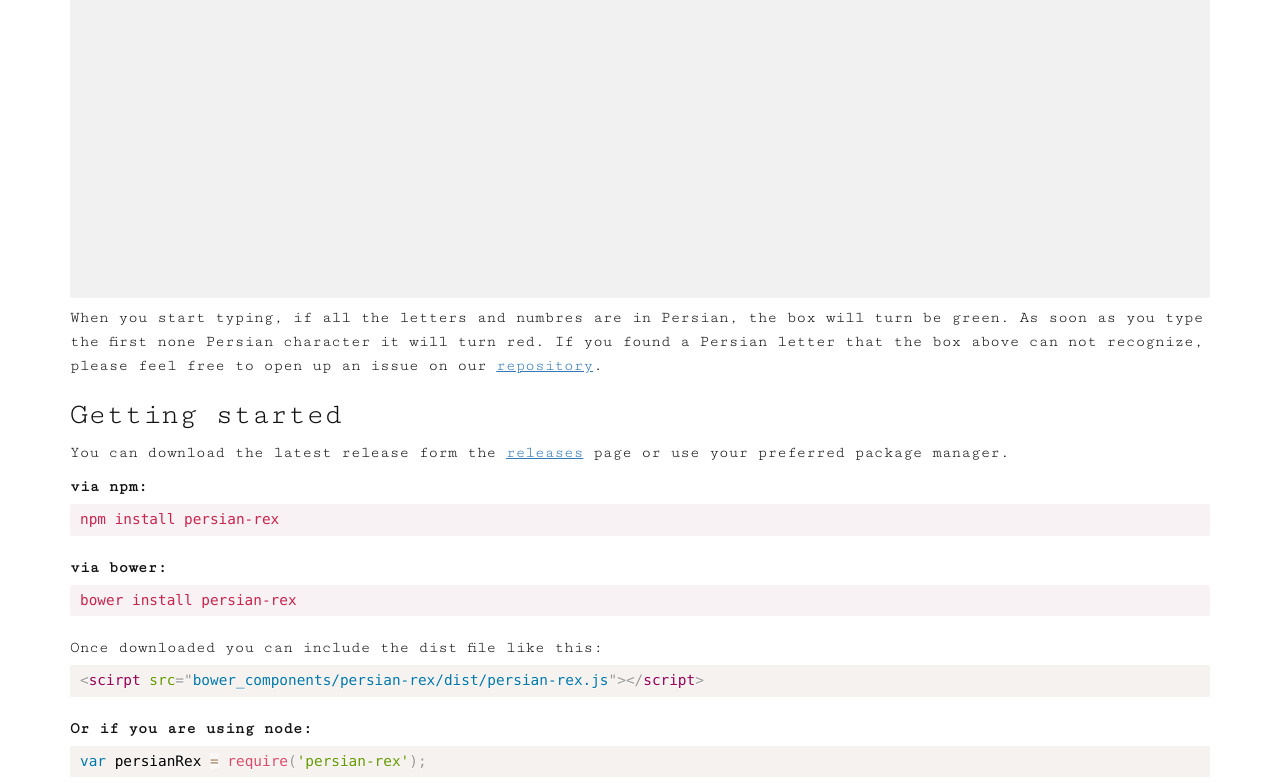
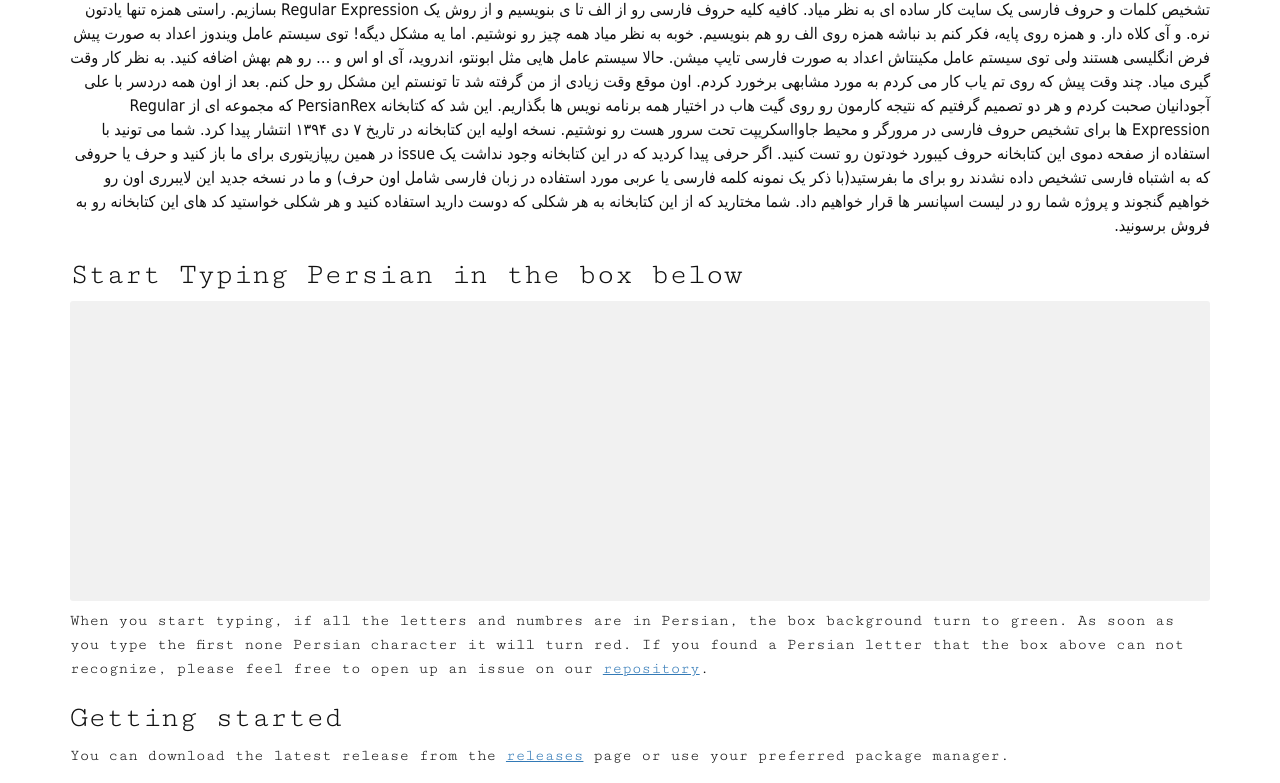
Before and after one commit to ImanMh/persianRex, a website: page index.html in a window 1280 px wide. Shown: the part 665-1448 px from the top of the page. Drawn offline with Linux system fonts and the light colour scheme; a web font is replaced by a local one.

Commit message:
docs update, typo fix

```diff
--- a/index.html
+++ b/index.html
@@ -21,6 +21,13 @@
   </div>
 
   <div class="container">
+    <h2>A few words with Persian users of this library</h2>
+    <p class="farsi">
+      تشخیص کلمات و حروف فارسی یک سایت کار ساده ای به نظر میاد. کافیه کلیه حروف فارسی رو از الف تا ی بنویسیم و از روش یک Regular Expression بسازیم. راستی همزه تنها یادتون نره. و آی کلاه دار. و همزه روی پایه، فکر کنم بد نباشه همزه روی الف رو هم بنویسیم. خوبه به نظر میاد همه چیز رو نوشتیم. اما یه مشکل دیگه! توی سیستم عامل ویندوز اعداد به صورت پیش فرض انگلیسی هستند ولی توی سیستم عامل مکینتاش اعداد به صورت فارسی تایپ میشن. حالا سیستم عامل هایی مثل ابونتو،‌ اندروید،‌ آی او اس و … رو هم بهش اضافه کنید. به نظر کار وقت گیری میاد. چند وقت پیش که روی تم یاب کار می کردم به مورد مشابهی برخورد کردم. اون موقع وقت زیادی از من گرفته شد تا تونستم این مشکل رو حل کنم. بعد از اون همه دردسر با علی آجودانیان صحبت کردم و هر دو تصمیم گرفتیم که نتیجه کارمون رو روی گیت هاب در اختیار همه برنامه نویس ها بگذاریم. این شد که کتابخانه PersianRex که مجموعه ای از Regular Expression ها برای تشخیص حروف فارسی در مرورگر و محیط جاوااسکریپت تحت سرور هست رو نوشتیم. نسخه اولیه این کتابخانه در تاریخ ۷ دی ۱۳۹۴ انتشار پیدا کرد.
+شما می تونید با استفاده از صفحه دموی این کتابخانه حروف کیبورد خودتون رو تست کنید. اگر حرفی پیدا کردید که در این کتابخانه وجود نداشت یک issue در همین ریپازیتوری برای ما باز کنید و حرف یا حروفی که به اشتباه فارسی تشخیص داده نشدند رو برای ما بفرستید(با ذکر یک نمونه کلمه فارسی یا عربی مورد استفاده در زبان فارسی شامل اون حرف) و ما در نسخه جدید این لایبرری اون رو خواهیم گنجوند و پروژه شما رو در لیست اسپانسر ها قرار خواهیم داد.
+
+شما مختارید که از این کتابخانه به هر شکلی که دوست دارید استفاده کنید و هر شکلی خواستید کد های این کتابخانه رو به فروش برسونید.
+    </p>
 
     <h2>Start Typing Persian in the box below</h2>
     <div class="row">
@@ -31,15 +38,15 @@
 
     <div class="row">
       <div class="col-md-12">
-        <p class="test">When you start typing, if all the letters and numbres are in Persian, the box will turn be green. As soon as you type the first none Persian character it will turn red. If you found a Persian letter that the box above can not recognize, please feel free to open up an issue on our <a href="https://github.com/ImanMh/persianRex/issues">repository</a>.</p>
+        <p class="test">When you start typing, if all the letters and numbres are in Persian, the box background turn to green. As soon as you type the first none Persian character it will turn red. If you found a Persian letter that the box above can not recognize, please feel free to open up an issue on our <a href="https://github.com/ImanMh/persianRex/issues">repository</a>.</p>
 
         <h2>Getting started</h2>
-        <p>You can download the latest release form the <a href="https://github.com/ImanMh/persianRex/releases">releases</a> page or use your preferred package manager.</p>
+        <p>You can download the latest release from the <a href="https://github.com/ImanMh/persianRex/releases">releases</a> page or use your preferred package manager.</p>
         <strong>via npm:</strong><br>
-        <code class="demo-code">npm install persian-rex</code><br>
+        <code class="demo-code">npm install persian-rex --save</code><br>
         <strong>via bower:</strong>
         <br>
-        <code class="demo-code">bower install persian-rex</code><br>
+        <code class="demo-code">bower install persian-rex --save</code><br>
         <span>Once downloaded you can include the dist file like this: </span>
         <code class="demo-code language-markup">&lt;scirpt src=&quot;bower_components/persian-rex/dist/persian-rex.js&quot;&gt;&lt;/script&gt;</code><br>
 
@@ -65,7 +72,7 @@
         <span>You can prefix any of the above methods with has.</span>
         <code class="demo-code language-js">if (persianRex.hasNumber.test('ابپ۱۲۳۴۵۶123abc'))
     makeInputsRTL();</code>
-        <p>The if condition is true, because the string has a persian number in it. You can use hasLetter and hasText as well.</p>
+        <p>The if condition is true, because the string has a persian number in it. You can use <code>hasLetter</code> and <code>hasText</code> as well.</p>
 
         <h2>Lower level usage</h2>
         <span>You can also get the ASCI code ranges for Persian numbers and Persian letters to make your custom RegExps.</span>
@@ -73,7 +80,7 @@
 var customNumberRegular = new RegExp('^' + persianRex.numbersASCIRange);</code>
 
         <h2>Sponsors</h2>
-        <p>Many of regular expressions in this project is extracted from larger projects such as <a href="http://themeyab.com/" target="_blank">Themeyab.com</a>, If you think I'm are missing an important regular expression, feel free to open an issue on this repository and I will include it in the next version.</p>
+        <p>Many of the regular expressions in this project is extracted from larger projects such as <a href="http://themeyab.com/" target="_blank">Themeyab.com</a>, If you think I'm are missing an important regular expression, feel free to open an <a href="https://github.com/ImanMh/persianRex/issues">issue</a> on this repository and I will include it in the next version.</p>
 
         <a href="http://themeyab.com/" target="_blank">
           <img src="https://camo.githubusercontent.com/7b63ab2ccee2c2c76d180eeb4258b606a013ebae/687474703a2f2f7777772e7468656d657961622e636f6d2f696d672f7468656d657961622d6c6f676f2e706e67" alt="themeyab logo">
--- a/styles/main.css
+++ b/styles/main.css
@@ -82,3 +82,9 @@ strong {
 	margin-top: 5px;
 	border-radius: 2px;
 }
+
+.farsi {
+	text-align: right;
+	direction: rtl;
+	font-family: tahoma, arial;
+}
```
